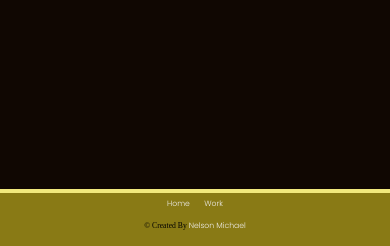
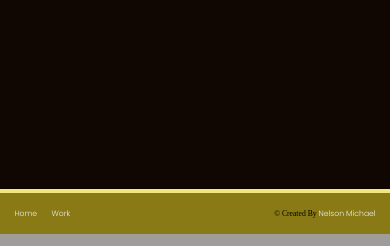
Before and after one commit to nelsonmike461/portfolio, a Flask app: template templates/index.html in a window 390 px wide. Shown: the part 3377-3623 px from the top of the page. Run offline with Flask 3, Linux system fonts and the light colour scheme; the template is opened without the code that fills it, so the values that code supplies are empty; some libraries are stand-ins or nearby versions.

Commit message:
first commit

```diff
--- a/static/css/style.css
+++ b/static/css/style.css
@@ -240,12 +240,6 @@ ul {
   padding-left: 2rem;
   padding-right: 2rem;
 }
-@media (max-width: 28.75em) {
-  .footer {
-    flex-direction: column;
-    text-align: center;
-  }
-}
 
 .projects-section {
   text-align: center;
--- a/static/sass/layout/_footer.scss
+++ b/static/sass/layout/_footer.scss
@@ -24,9 +24,4 @@
     padding-left: 2rem;
     padding-right: 2rem;
   }
-
-  @media (max-width: 28.75em) {
-    flex-direction: column;
-    text-align: center;
-  }
 }
--- a/static/sass/main.scss
+++ b/static/sass/main.scss
@@ -19,4 +19,4 @@
 @import "components/buttons";
 @import "components/navbar";
 
-// sass static\sass\main.scss to static\css\style.css.
+// sass static/sass/main.scss static/css/style.css
--- a/templates/index.html
+++ b/templates/index.html
@@ -5,7 +5,7 @@
     <meta charset="UTF-8">
     <meta name="viewport" content="width=device-width, initial-scale=1.0">
     <link rel="stylesheet" href="../static/css/style.css">
-    <script src="{{ url_for('static', filename='js/script.js') }}"></script>
+    <script src="{{ url_for('static', filename='js/scripts.js') }}"></script>
     <link href="https://fonts.googleapis.com/css?family=Poppins:200i,300,400&display=swap" rel="stylesheet" />
     <link href="https://fonts.googleapis.com/css?family=Raleway:700&display=swap" rel="stylesheet" />
     <script src="https://kit.fontawesome.com/a773f7d6d6.js" crossorigin="anonymous"></script>
```
Also changed, not shown: 1 other file.
